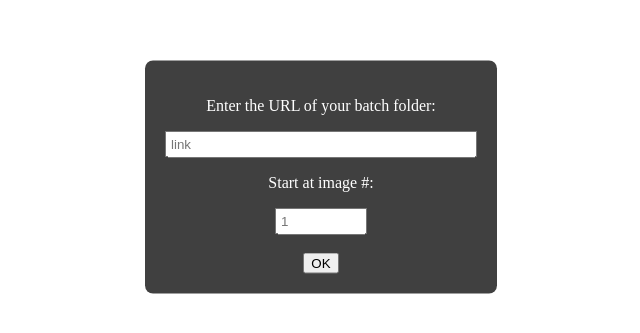
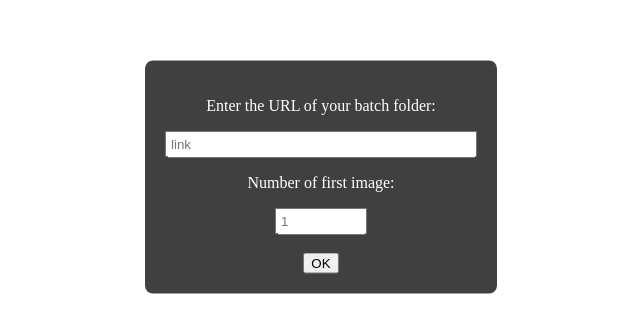
Before and after one commit to nrlhozkan/ImageViewer, a plain HTML site: page test.html in a window 1280 px wide. Shown: the part 223-556 px from the top of the page, 319-959 px from the left. Drawn offline with nearby package versions, Linux system fonts and the light colour scheme.

Commit message:
number of first image

```diff
--- a/test.html
+++ b/test.html
@@ -39,7 +39,7 @@
   <div id="loader">
     <p>Enter the URL of your batch folder:</p>
     <input id="jsonUrl" type="text" placeholder="link" />
-    <p>Start at image #:</p>
+    <p>Number of first image:</p>
     <input id="startIndex" type="number" placeholder="1" min="1"
            style="width:80px; padding:4px;" /><br><br>
     <button id="loadBtn">OK</button>
```
